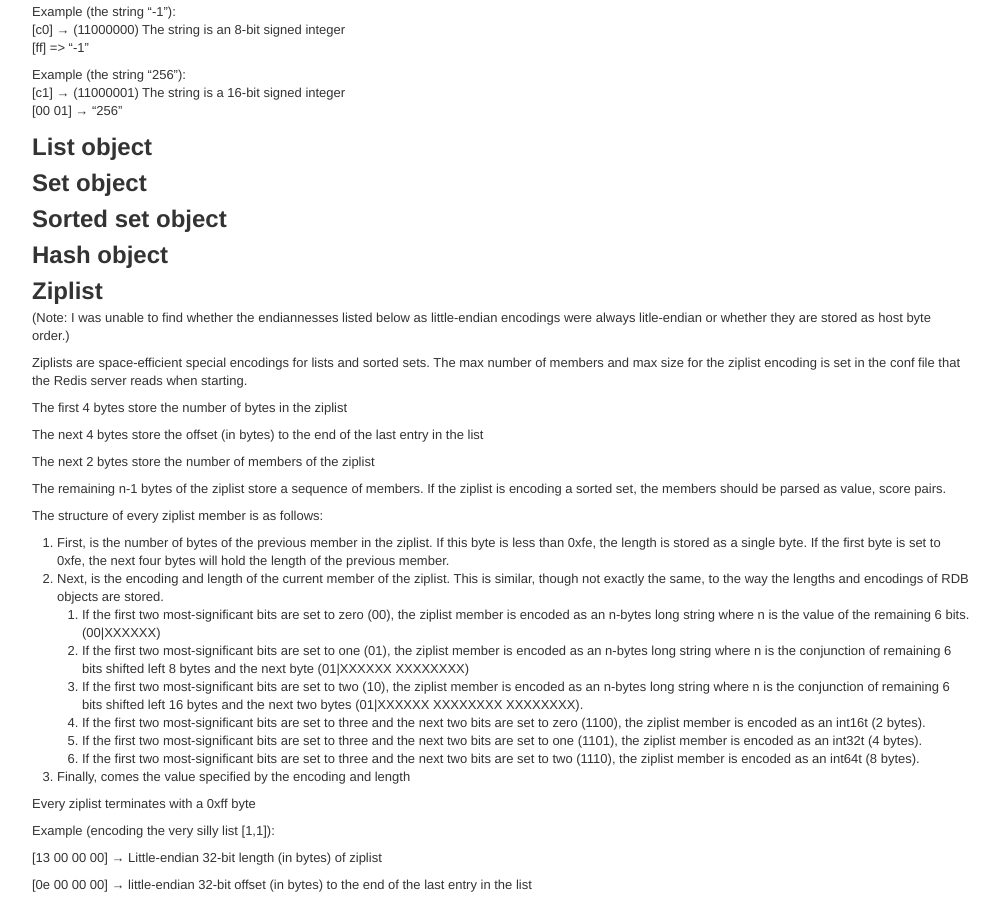
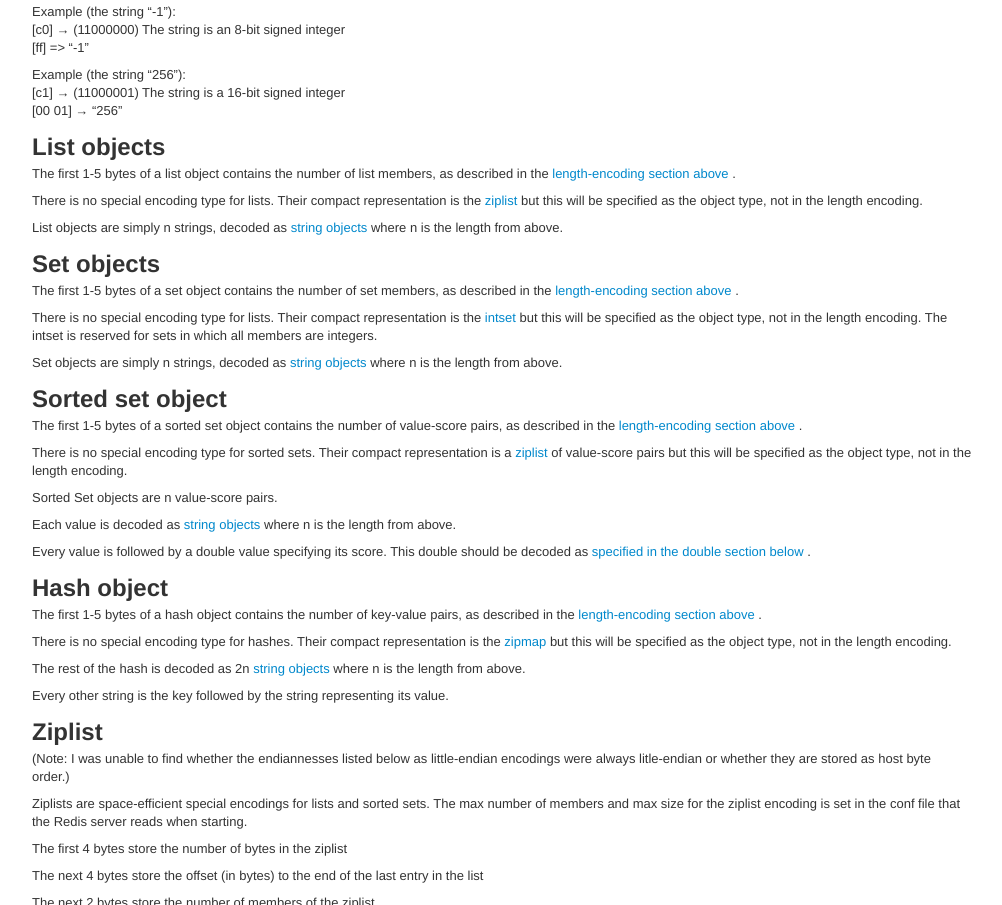
Before and after one commit to esmooov/rdbhs, a plain HTML site: page index.html in a window 1280 px wide. Shown: the part 1193-2098 px from the top of the page, without its empty margins (138-1140 px from the left). Drawn offline with Linux system fonts and the light colour scheme.

Commit message:
All major types documented

```diff
--- a/index.html
+++ b/index.html
@@ -62,7 +62,7 @@ padding-top:40px;
 0&#215;09 &#8594; <a href="#zipmap">Zipmap</a><br />
 0&#215;0a &#8594; <a href="#ziplist">Ziplist</a><br />
 0&#215;0b &#8594; <a href="#inset">Intset</a><br />
-0&#215;0c &#8594; <a href="#ziplist" title="as value-score pairs for a sorted set">Ziplist</a></p>
+0&#215;0c &#8594; <a href="#ziplist">Ziplist (as value-score pairs for a sorted set)</a></p>
 <h2 id="length">Length-encoding</h2>
 <p>The first two most-significant bits hold the type of the value and the length</p>
 <ol>
@@ -97,10 +97,25 @@ padding-top:40px;
 <p>Example (the string &#8220;256&#8221;):<br />
 [c1] &#8594; (11000001) The string is a 16-bit signed integer<br />
 [00 01] &#8594; &#8220;256&#8221;</p>
-<h2 id="list">List object</h2>
-<h2 id="set">Set object</h2>
+<h2 id="list">List objects</h2>
+<p>The first 1-5 bytes of a list object contains the number of list members, as described in the <a href="#length">length-encoding section above</a> .</p>
+<p>There is no special encoding type for lists. Their compact representation is the <a href="#ziplist">ziplist</a> but this will be specified as the object type, not in the length encoding.</p>
+<p>List objects are simply n strings, decoded as <a href="#string">string objects</a> where n is the length from above.</p>
+<h2 id="set">Set objects</h2>
+<p>The first 1-5 bytes of a set object contains the number of set members, as described in the <a href="#length">length-encoding section above</a> .</p>
+<p>There is no special encoding type for lists. Their compact representation is the <a href="#intset">intset</a> but this will be specified as the object type, not in the length encoding. The intset is reserved for sets in which all members are integers.</p>
+<p>Set objects are simply n strings, decoded as <a href="#string">string objects</a> where n is the length from above.</p>
 <h2 id="zset">Sorted set object</h2>
+<p>The first 1-5 bytes of a sorted set object contains the number of value-score pairs, as described in the <a href="#length">length-encoding section above</a> .</p>
+<p>There is no special encoding type for sorted sets. Their compact representation is a <a href="#ziplist">ziplist</a> of value-score pairs but this will be specified as the object type, not in the length encoding.</p>
+<p>Sorted Set objects are n value-score pairs.</p>
+<p>Each value is decoded as <a href="#string">string objects</a> where n is the length from above.</p>
+<p>Every value is followed by a double value specifying its score. This double should be decoded as <a href="#double">specified in the double section below</a> .</p>
 <h2 id="hash">Hash object</h2>
+<p>The first 1-5 bytes of a hash object contains the number of key-value pairs, as described in the <a href="#length">length-encoding section above</a> .</p>
+<p>There is no special encoding type for hashes. Their compact representation is the <a href="#zipmap">zipmap</a> but this will be specified as the object type, not in the length encoding.</p>
+<p>The rest of the hash is decoded as 2n <a href="#string">string objects</a> where n is the length from above.</p>
+<p>Every other string is the key followed by the string representing its value.</p>
 <h2 id="ziplist">Ziplist</h2>
 <p>(Note: I was unable to find whether the endiannesses listed below as little-endian encodings were always litle-endian or whether they are stored as host byte order.)</p>
 <p>Ziplists are space-efficient special encodings for lists and sorted sets. The max number of members and max size for the ziplist encoding is set in the conf file that the Redis server reads when starting.</p>
```
